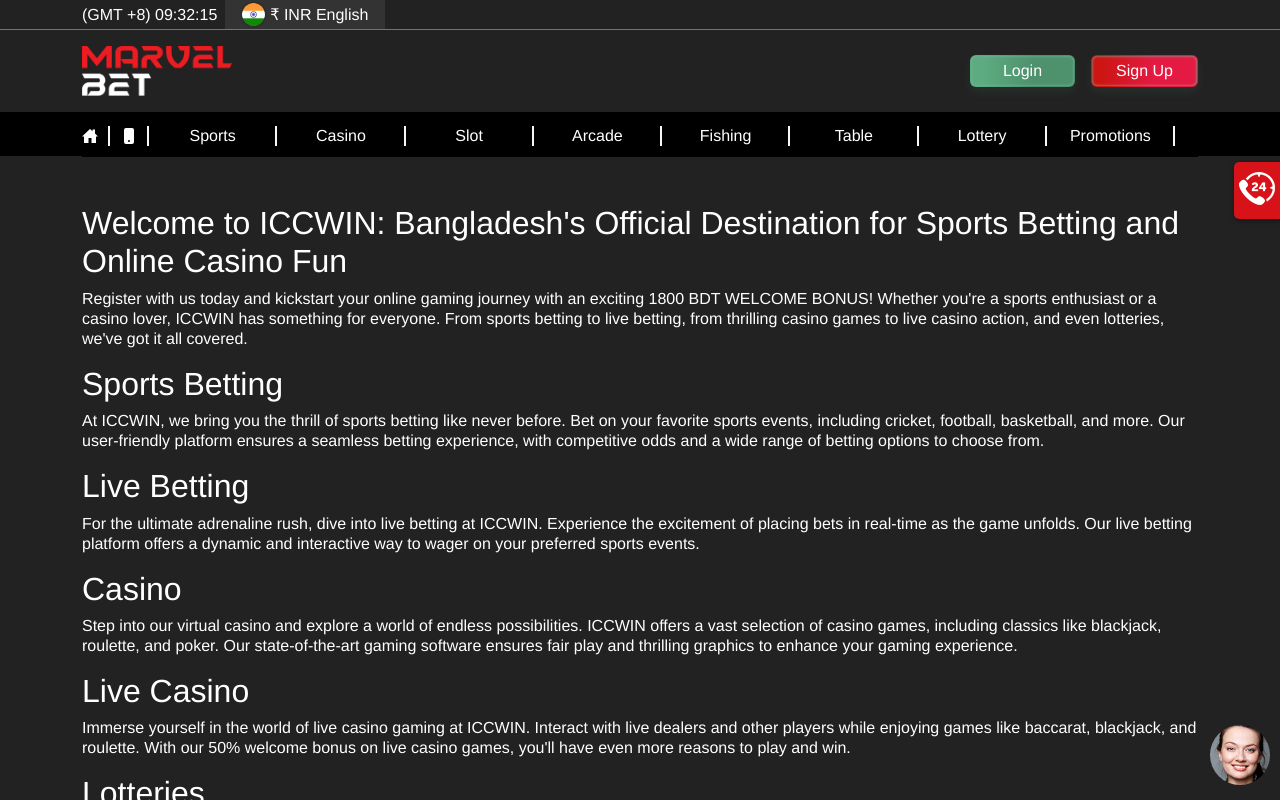
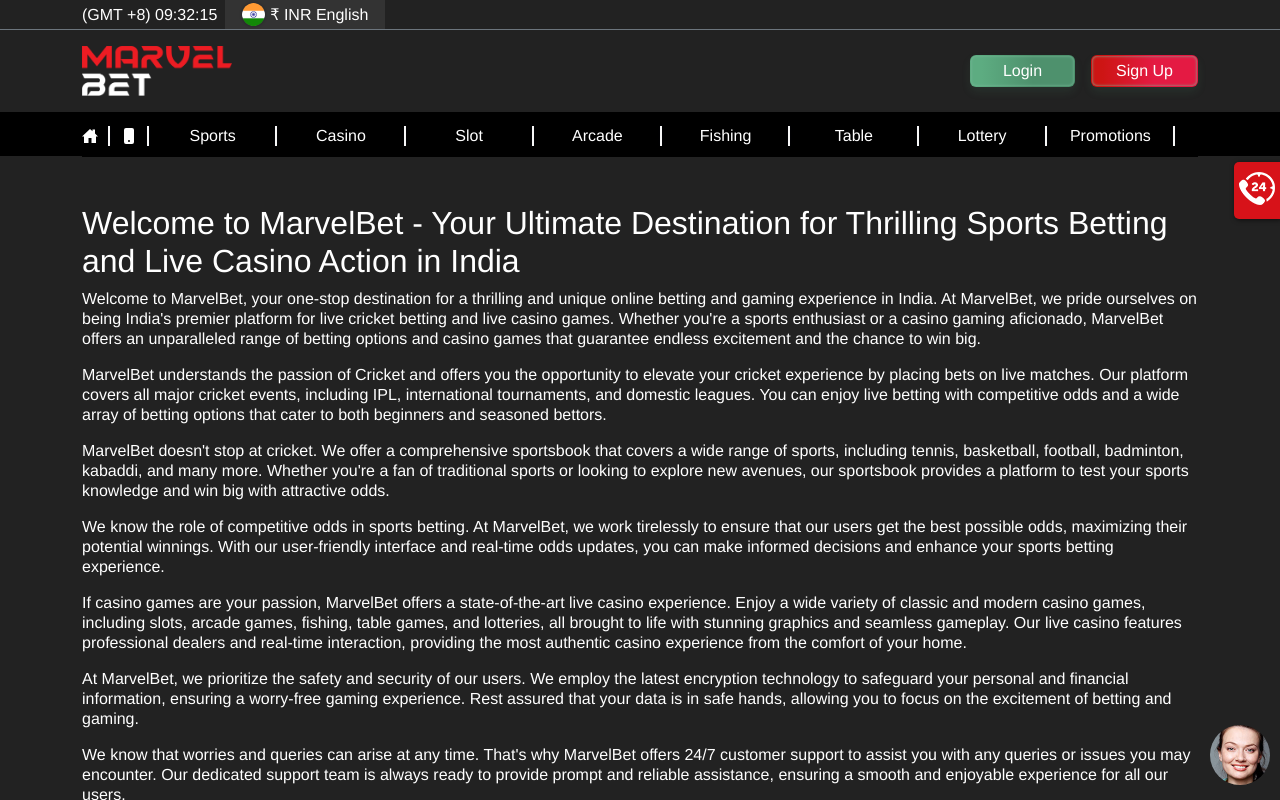
Before and after one commit to WebSlingingSpiders/marvelbet, a React (Create React App) app: page /about-us in a window 1280 px wide. Shown: the top 800 px of the page. Built offline with nearby package versions, Linux system fonts and the light colour scheme.

Commit message:
added redirect link - Aaron

```diff
--- a/src/pages/MarvelBet.js
+++ b/src/pages/MarvelBet.js
@@ -5,70 +5,80 @@ const MarvelBet = () => {
     <section className="section-iccwin my-5">
       <div className="container ">
         <h2>
-          Welcome to ICCWIN: Bangladesh's Official Destination for Sports
-          Betting and Online Casino Fun
+          Welcome to MarvelBet - Your Ultimate Destination for Thrilling Sports
+          Betting and Live Casino Action in India
         </h2>
         <p>
-          Register with us today and kickstart your online gaming journey with
-          an exciting 1800 BDT WELCOME BONUS! Whether you're a sports enthusiast
-          or a casino lover, ICCWIN has something for everyone. From sports
-          betting to live betting, from thrilling casino games to live casino
-          action, and even lotteries, we've got it all covered.
+          Welcome to MarvelBet, your one-stop destination for a thrilling and
+          unique online betting and gaming experience in India. At MarvelBet, we
+          pride ourselves on being India's premier platform for live cricket
+          betting and live casino games. Whether you're a sports enthusiast or a
+          casino gaming aficionado, MarvelBet offers an unparalleled range of
+          betting options and casino games that guarantee endless excitement and
+          the chance to win big.
         </p>
-        <h2>Sports Betting</h2>
+
         <p>
-          At ICCWIN, we bring you the thrill of sports betting like never
-          before. Bet on your favorite sports events, including cricket,
-          football, basketball, and more. Our user-friendly platform ensures a
-          seamless betting experience, with competitive odds and a wide range of
-          betting options to choose from.
+          MarvelBet understands the passion of Cricket and offers you the
+          opportunity to elevate your cricket experience by placing bets on live
+          matches. Our platform covers all major cricket events, including IPL,
+          international tournaments, and domestic leagues. You can enjoy live
+          betting with competitive odds and a wide array of betting options that
+          cater to both beginners and seasoned bettors.
         </p>
-        <h2>Live Betting</h2>
+
         <p>
-          For the ultimate adrenaline rush, dive into live betting at ICCWIN.
-          Experience the excitement of placing bets in real-time as the game
-          unfolds. Our live betting platform offers a dynamic and interactive
-          way to wager on your preferred sports events.
+          MarvelBet doesn't stop at cricket. We offer a comprehensive sportsbook
+          that covers a wide range of sports, including tennis, basketball,
+          football, badminton, kabaddi, and many more. Whether you're a fan of
+          traditional sports or looking to explore new avenues, our sportsbook
+          provides a platform to test your sports knowledge and win big with
+          attractive odds.
         </p>
-        <h2>Casino</h2>
+
         <p>
-          Step into our virtual casino and explore a world of endless
-          possibilities. ICCWIN offers a vast selection of casino games,
-          including classics like blackjack, roulette, and poker. Our
-          state-of-the-art gaming software ensures fair play and thrilling
-          graphics to enhance your gaming experience.
+          We know the role of competitive odds in sports betting. At MarvelBet,
+          we work tirelessly to ensure that our users get the best possible
+          odds, maximizing their potential winnings. With our user-friendly
+          interface and real-time odds updates, you can make informed decisions
+          and enhance your sports betting experience.
         </p>
-        <h2>Live Casino</h2>
+
         <p>
-          Immerse yourself in the world of live casino gaming at ICCWIN.
-          Interact with live dealers and other players while enjoying games like
-          baccarat, blackjack, and roulette. With our 50% welcome bonus on live
-          casino games, you'll have even more reasons to play and win.
+          If casino games are your passion, MarvelBet offers a state-of-the-art
+          live casino experience. Enjoy a wide variety of classic and modern
+          casino games, including slots, arcade games, fishing, table games, and
+          lotteries, all brought to life with stunning graphics and seamless
+          gameplay. Our live casino features professional dealers and real-time
+          interaction, providing the most authentic casino experience from the
+          comfort of your home.
         </p>
-        <h2>Lotteries</h2>
+
         <p>
-          Feeling lucky? ICCWIN offers a variety of lotteries that give you the
-          chance to win big. Participate in our exciting lottery draws and
-          experience the thrill of hitting the jackpot.
+          At MarvelBet, we prioritize the safety and security of our users. We
+          employ the latest encryption technology to safeguard your personal and
+          financial information, ensuring a worry-free gaming experience. Rest
+          assured that your data is in safe hands, allowing you to focus on the
+          excitement of betting and gaming.
         </p>
-        <h2>Bonuses and Promotions</h2>
+
         <p>
-          We believe in rewarding our players generously. When you deposit 500
-          BDT, you'll receive a remarkable 1500 BDT bonus, giving you more bang
-          for your buck. But that's not all – we offer a 50% welcome bonus on
-          live casino games and a 100% welcome bonus on slots. Plus, with our
-          unlimited referral bonus and 10% daily reload bonus on live casino
-          games, the opportunities to boost your winnings are endless.
+          We know that worries and queries can arise at any time. That's why
+          MarvelBet offers 24/7 customer support to assist you with any queries
+          or issues you may encounter. Our dedicated support team is always
+          ready to provide prompt and reliable assistance, ensuring a smooth and
+          enjoyable experience for all our users.
         </p>
-        <h2>Safety and Security</h2>
+
         <p>
-          At ICCWIN, we hold your safety and security in the highest regard. We
-          employ cutting-edge encryption technology to safeguard your personal
-          and financial data, guaranteeing its utmost confidentiality. Our
-          platform operates under strict licensing and regulation, creating a
-          secure and equitable gaming atmosphere for your peace of mind.
+          MarvelBet invites you to embark on an exhilarating journey into the
+          world of live cricket betting and casino gaming. Whether you're a
+          seasoned bettor or new to the world of online gaming, our platform
+          caters to all levels of experience. With competitive odds, a diverse
+          range of sports, and a thrilling live casino, MarvelBet is your ticket
+          to winning big and having an unforgettable gaming experience.
         </p>
-        <h2>Customer Support</h2>
+
         <p>
           We acknowledge that you might have inquiries or apprehensions during
           your ICCWIN gaming experience. Our committed customer support squad is
@@ -77,15 +87,8 @@ const MarvelBet = () => {
           and we will be delighted to provide you with assistance and guidance.
         </p>
         <p>
-          Join the ICCWIN community today and unlock a world of gaming
-          excitement. Our user-friendly platform, top-notch security, and
-          unmatched variety of games make us the ultimate destination for online
-          gaming in Bangladesh.
-        </p>
-        <p>
-          Don't miss out on the action – sign up now and start winning with
-          ICCWIN! Your journey to thrilling sports betting and casino adventures
-          begins here.
+          Don't miss out on the action. Join MarvelBet today and let the games
+          begin!
         </p>
       </div>
     </section>
```
